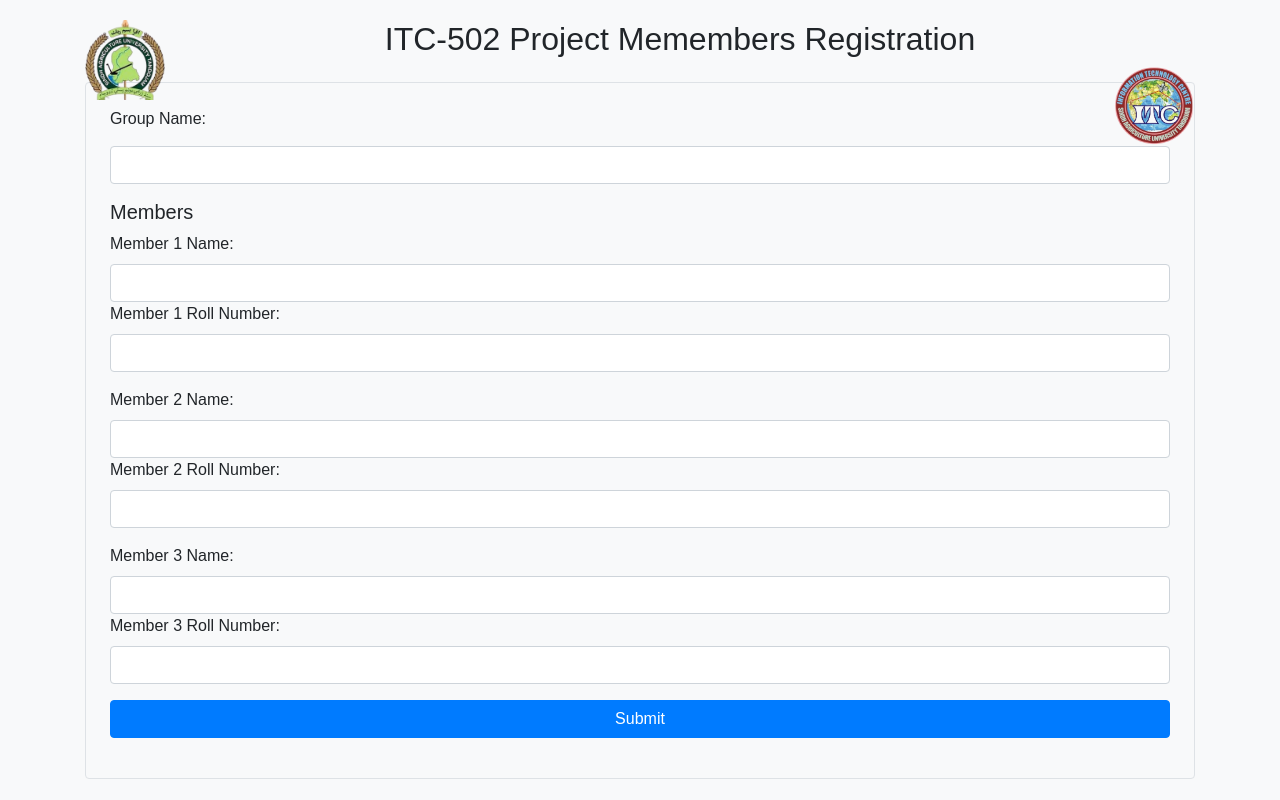
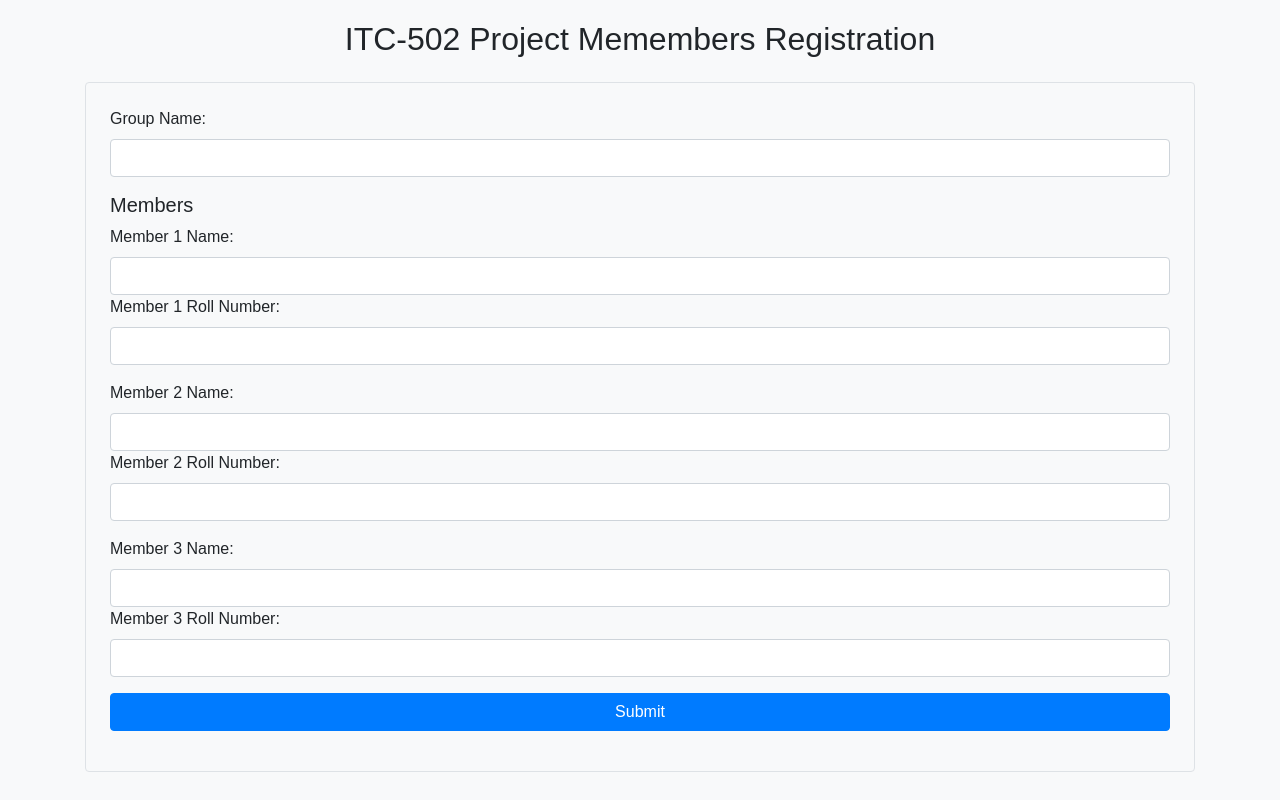
Before and after one commit to AshfaqueShanbani/ITC-502, a plain HTML site: page index.html in a window 1280 px wide. Drawn offline with nearby package versions, Linux system fonts and the light colour scheme.

Commit message:
Update index.html

```diff
--- a/index.html
+++ b/index.html
@@ -107,9 +107,7 @@
 <body>
     <div class="container">
         <div class="text-center mb-4">
-            <img src="sau logo.png" alt="Logo" class="logo float-left">
             <h2>ITC-502 Project Memembers Registration</h2>
-            <img src="ITC log.png" alt="Logo" class="logo float-right">
         </div>
 
         <form id="registrationForm" class="bg-light p-4 border rounded">
```
